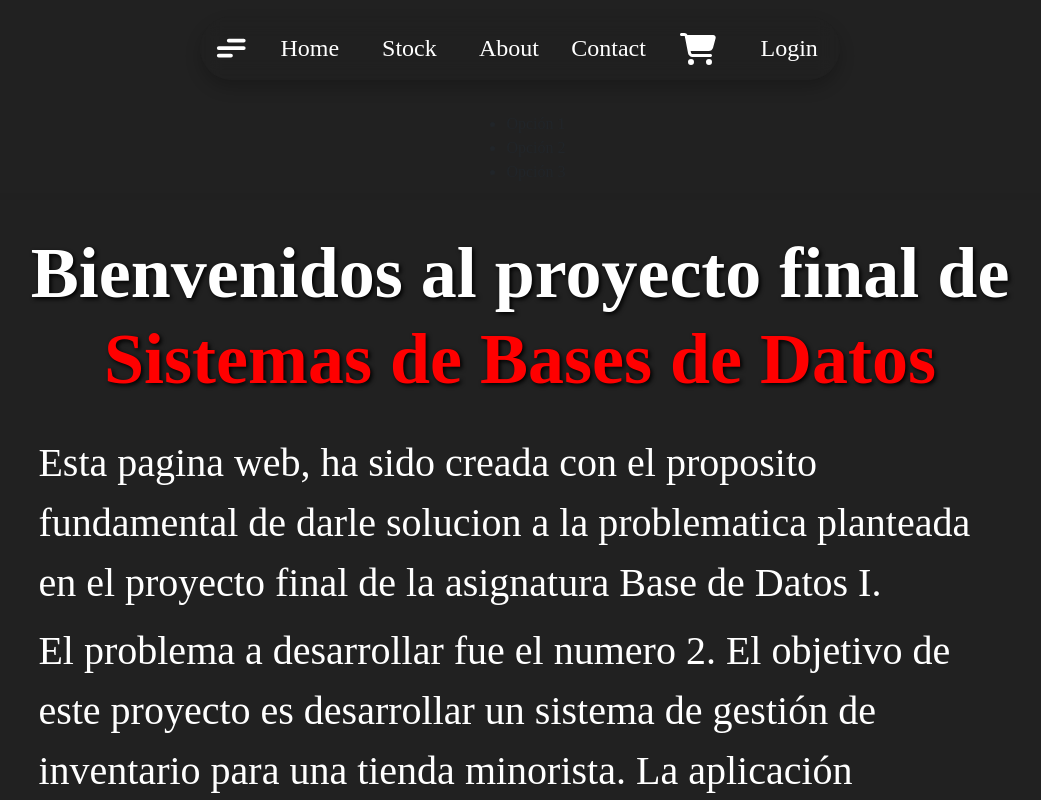
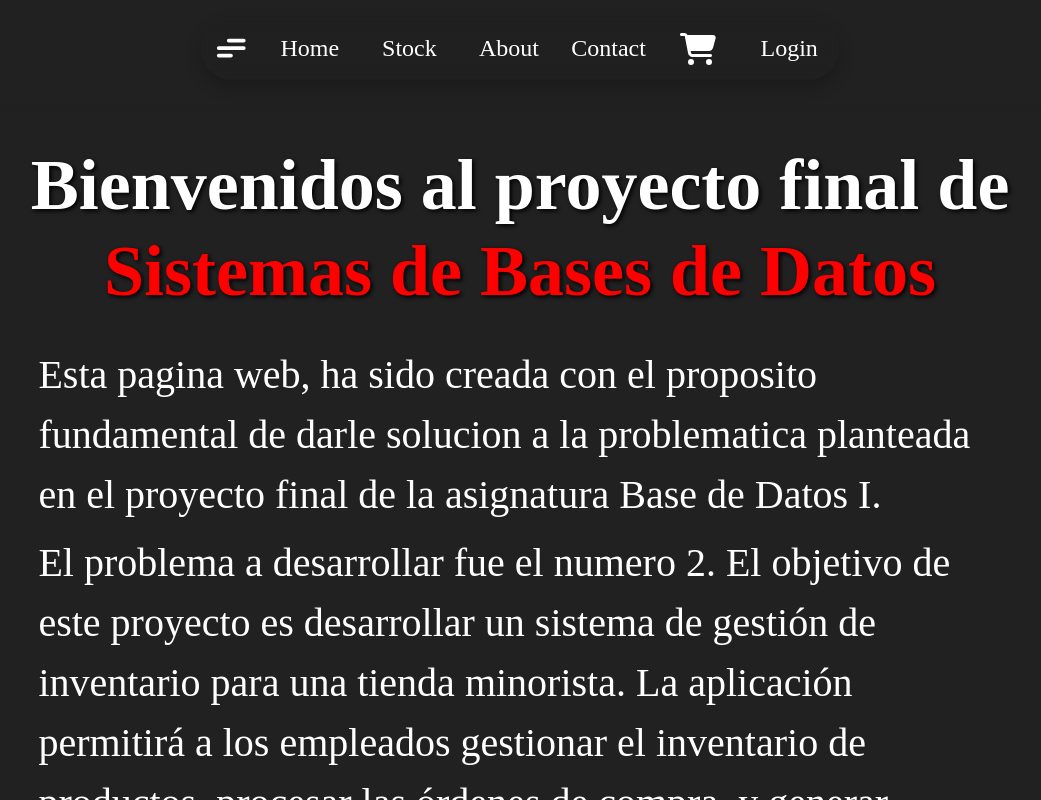
Before and after one commit to LeivSuaxy/Gestion-de-inventario-para-tienda-minorista, an Angular app in the folder Frontend/: page / in a window 1280 px wide. Shown: the top 800 px of the page, without its empty margins (120-1161 px from the left). Built offline with nearby package versions, Linux system fonts and the light colour scheme.

Commit message:
menu arreglado

```diff
--- a/Frontend/src/app/navbar/navbar.component.css
+++ b/Frontend/src/app/navbar/navbar.component.css
@@ -118,3 +118,64 @@
   stroke-dasharray: 20 300;
   stroke-dashoffset: -32.42;
 }
+
+/*.menu {
+  height: 0;
+  overflow: hidden;
+  transition: height 0.5s ease-out;
+  z-index: 400;
+  color: white;
+}
+
+.menu--open {
+  height: auto;
+}*/
+
+.menu {
+  background-color: #212121;
+  color: white;
+  text-align: center;
+  font-family: Blogger Sans, serif;
+  font-size: 20px;
+  border-radius: 10px;
+  box-shadow: 0 8px 16px 0 rgba(0,0,0,0.2);
+  width: 150px;
+  overflow: hidden;
+  max-height: 0;
+  transition: max-height 0.5s ease-in-out;
+  margin-top: 5px;
+  margin-right: 10px;
+  z-index: 1;
+  cursor: pointer;
+  position: fixed;
+}
+
+.menu ul {
+  list-style-type: none;
+  margin: 0;
+  padding: 0;
+  overflow: hidden;
+}
+
+.menu li {
+  display: inline;
+}
+
+.menu a {
+  display: flex;
+  flex-direction: column;
+  justify-content: center;
+  color: white;
+  text-align: left;
+  padding-left:48px;
+  text-decoration: none;
+  transition: color 0.2s, background-color 0.2s;
+  height: 50px;
+  border-radius: 5px;
+}
+
+.menu a:hover {
+  color: rgb(255, 204, 51);
+  background-color: dimgray;
+  cursor: pointer;
+}
--- a/Frontend/src/app/navbar/navbar.component.html
+++ b/Frontend/src/app/navbar/navbar.component.html
@@ -1,13 +1,14 @@
 <!-- Navbar component principal -->
 <div class="centrar">
 <nav class="proyectNav">
-  <label class="hamburger">
-    <input type="checkbox" (click)="toggleMenu()">
+  <label class="hamburger" #navbar>
+    <input #menuButton type="checkbox" (click)="toggleMenu()">
     <svg viewBox="0 0 32 32">
       <path class="line line-top-bottom" d="M27 10 13 10C10.8 10 9 8.2 9 6 9 3.5 10.8 2 13 2 15.2 2 17 3.8 17 6L17 26C17 28.2 18.8 30 21 30 23.2 30 25 28.2 25 26 25 23.8 23.2 22 21 22L7 22"></path>
       <path class="line" d="M7 16 27 16"></path>
     </svg>
   </label>
+
   <a routerLink="/main" routerLinkActive="active" ariaCurrentWhenActive="page" class="proyectNavButton primary">Home</a>
   <a routerLink="/stock" routerLinkActive="active" ariaCurrentWhenActive="page" class="proyectNavButton">Stock</a>
   <a class="proyectNavButton" routerLinkActive="active" routerLink="/about">About</a>
@@ -16,7 +17,7 @@
 
   <button routerLink="/login" routerLinkActive="active" ariaCurrentWhenActive="page" type="button" class="login">Login</button>
 </nav>
-<ul class="menu" [ngClass]="{'menu--open': menuOpen}">
+<ul #menu class="menu" [ngClass]="{'menu--open': menuOpen}">
   <li>Opción 1</li>
   <li>Opción 2</li>
   <li>Opción 3</li>
--- a/Frontend/src/app/navbar/navbar.component.ts
+++ b/Frontend/src/app/navbar/navbar.component.ts
@@ -3,6 +3,7 @@ import {RouterLink, RouterLinkActive, RouterOutlet} from "@angular/router";
 import {CommonModule, NgOptimizedImage} from "@angular/common";
 import {ModalwithshopComponent} from "../views/stock/modalwithshop/modalwithshop.component";
 import {Router} from "@angular/router";
+import { ViewChild, ElementRef } from '@angular/core';
 
 @Component({
   selector: 'app-navbar',
@@ -21,9 +22,20 @@ import {Router} from "@angular/router";
 export class NavbarComponent {
   constructor(public router: Router) { }
 
+  @ViewChild('menuButton', { static: true }) menuButton!: ElementRef;
+  @ViewChild('menu', { static: true }) menu!: ElementRef;
+  @ViewChild('navbar', { static: true }) navbar!: ElementRef;
   menuOpen = false;
 
   toggleMenu() {
-      this.menuOpen = !this.menuOpen;
+    this.menuOpen = !this.menuOpen;
+    if (this.menuOpen) {
+      const rect = this.navbar.nativeElement.getBoundingClientRect();
+      this.menu.nativeElement.style.top = `${rect.bottom}px`;
+      this.menu.nativeElement.style.left = `${rect.left}px`;
+      this.menu.nativeElement.style.maxHeight = '500px'; // Ajusta la maxHeight a un valor grande cuando el menú está abierto
+    } else {
+      this.menu.nativeElement.style.maxHeight = '0'; // Ajusta la maxHeight a '0' cuando el menú está cerrado
+    }
   }
 }
```
